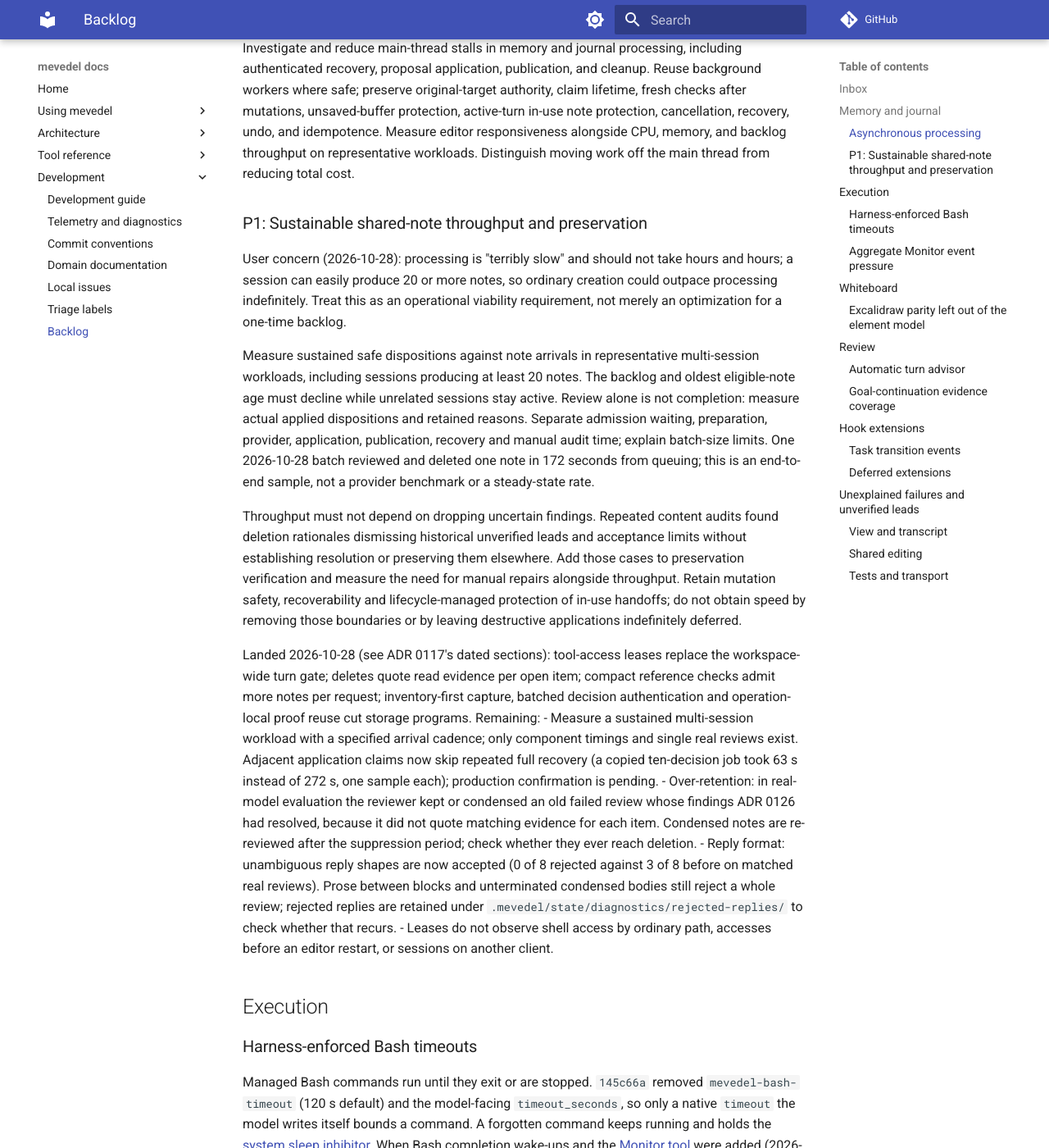
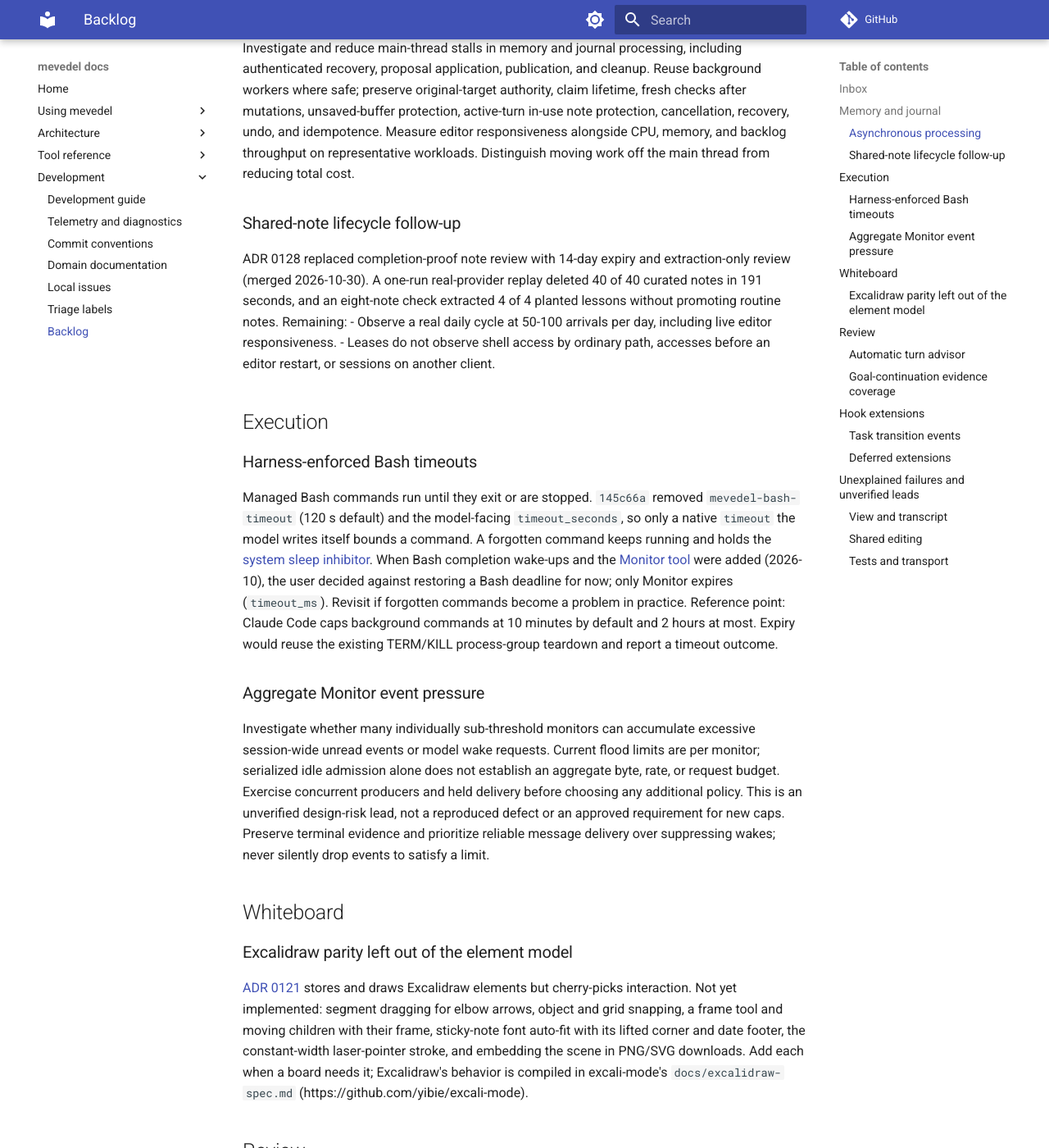
Before and after one commit to FrauH0lle/mevedel, an MkDocs documentation site: the page built from docs/backlog.md, in a window 1280 px wide and 1400 px high, scrolled down 1395 px. Shown: the whole window at 82% size. Built offline with MkDocs 1.6.1 and Material for MkDocs 9.7.7, drawn with Linux system fonts in a browser that asks for light colours; comment, search, counter and statistics services are not loaded.

Commit message:
docs(backlog): Replace note-throughput P1 with lifecycle follow-up
ADR 0128 superseded the completion-proof review; record its measured
replay outcomes and the remaining live-load and lease observations.

* docs/backlog.md (Shared-note lifecycle follow-up): Replace P1 item.

```diff
--- a/docs/backlog.md
+++ b/docs/backlog.md
@@ -53,48 +53,14 @@ in-use note protection, cancellation, recovery, undo, and idempotence. Measure e
 responsiveness alongside CPU, memory, and backlog throughput on representative
 workloads. Distinguish moving work off the main thread from reducing total cost.
 
-### P1: Sustainable shared-note throughput and preservation
+### Shared-note lifecycle follow-up
 
-User concern (2026-10-28): processing is "terribly slow" and should not take
-hours and hours; a session can easily produce 20 or more notes, so ordinary
-creation could outpace processing indefinitely. Treat this as an operational
-viability requirement, not merely an optimization for a one-time backlog.
-
-Measure sustained safe dispositions against note arrivals in representative
-multi-session workloads, including sessions producing at least 20 notes. The
-backlog and oldest eligible-note age must decline while unrelated sessions stay
-active. Review alone is not completion: measure actual applied dispositions and
-retained reasons. Separate admission waiting, preparation, provider, application,
-publication, recovery and manual audit time; explain batch-size limits. One
-2026-10-28 batch reviewed and deleted one note in 172 seconds from queuing; this
-is an end-to-end sample, not a provider benchmark or a steady-state rate.
-
-Throughput must not depend on dropping uncertain findings. Repeated content
-audits found deletion rationales dismissing historical unverified leads and
-acceptance limits without establishing resolution or preserving them elsewhere.
-Add those cases to preservation verification and measure the need for manual
-repairs alongside throughput. Retain mutation safety, recoverability and
-lifecycle-managed protection of in-use handoffs; do not obtain speed by removing
-those boundaries or by leaving destructive applications indefinitely deferred.
-
-Landed 2026-10-28 (see ADR 0117's dated sections): tool-access leases replace
-the workspace-wide turn gate; deletes quote read evidence per open item; compact
-reference checks admit more notes per request; inventory-first capture, batched
-decision authentication and operation-local proof reuse cut storage programs.
-Remaining:
-- Measure a sustained multi-session workload with a specified arrival cadence;
-  only component timings and single real reviews exist. Adjacent application
-  claims now skip repeated full recovery (a copied ten-decision job took 63 s
-  instead of 272 s, one sample each); production confirmation is pending.
-- Over-retention: in real-model evaluation the reviewer kept or condensed an old
-  failed review whose findings ADR 0126 had resolved, because it did not quote
-  matching evidence for each item. Condensed notes are re-reviewed after the
-  suppression period; check whether they ever reach deletion.
-- Reply format: unambiguous reply shapes are now accepted (0 of 8 rejected
-  against 3 of 8 before on matched real reviews). Prose between blocks and
-  unterminated condensed bodies still reject a whole review; rejected replies
-  are retained under `.mevedel/state/diagnostics/rejected-replies/` to check
-  whether that recurs.
+ADR 0128 replaced completion-proof note review with 14-day expiry and
+extraction-only review (merged 2026-10-30). A one-run real-provider replay
+deleted 40 of 40 curated notes in 191 seconds, and an eight-note check
+extracted 4 of 4 planted lessons without promoting routine notes. Remaining:
+- Observe a real daily cycle at 50-100 arrivals per day, including live
+  editor responsiveness.
 - Leases do not observe shell access by ordinary path, accesses before an editor
   restart, or sessions on another client.
 
```
